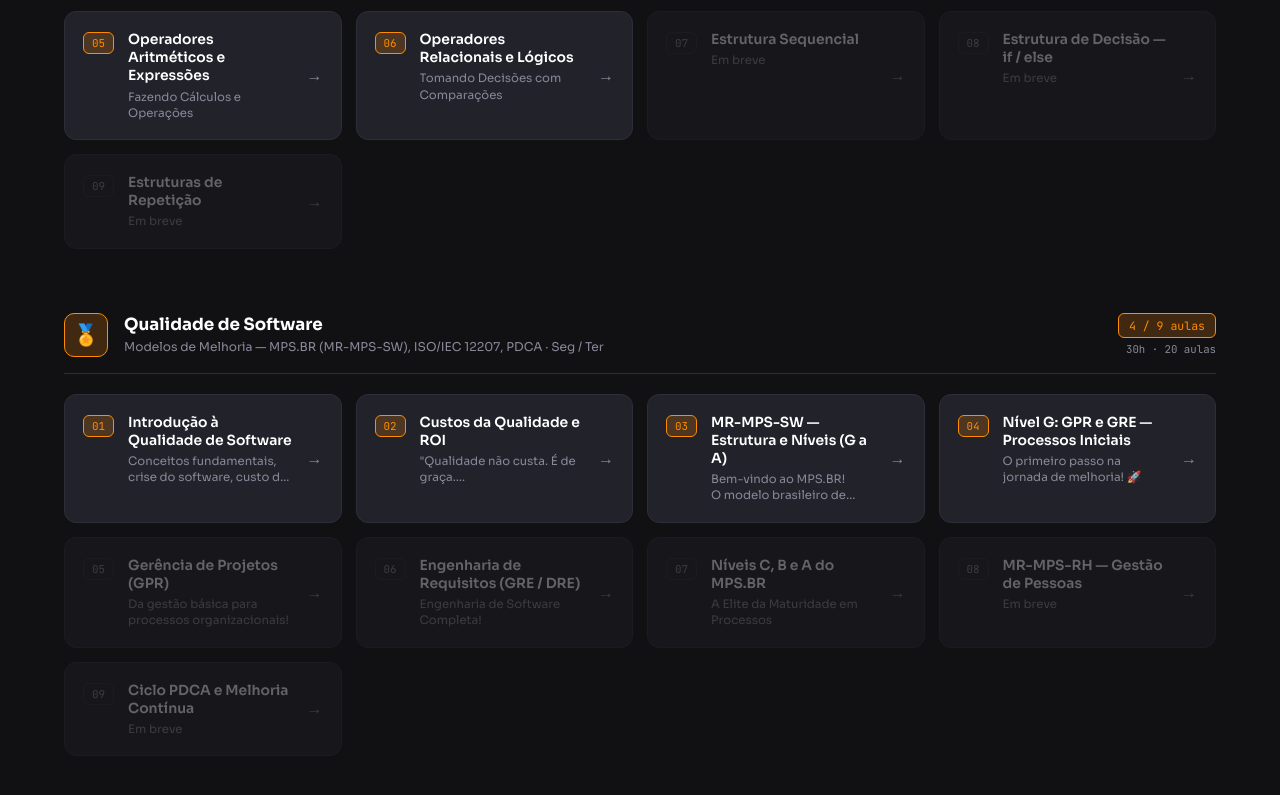
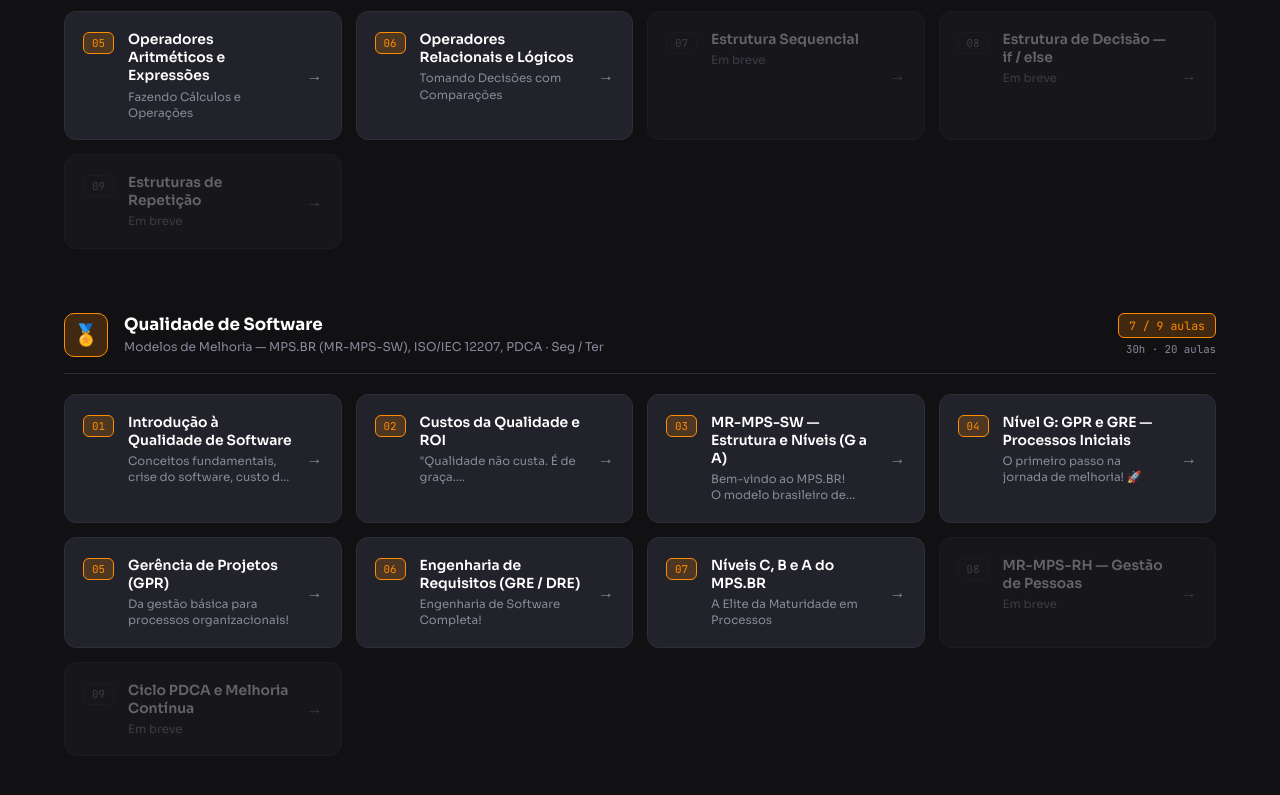
Before and after one commit to tdggaltra/unifil-aulas, a plain HTML site: page index.html in a window 1280 px wide. Shown: the part 1535-2330 px from the top of the page. Drawn offline with Linux system fonts and the light colour scheme.

Commit message:
feat: introdução aulas Qualidade 5, 6 e 7_Correção

```diff
--- a/index.html
+++ b/index.html
@@ -671,7 +671,7 @@
                 </div>
                 <span class="lesson-arrow">→</span>
             </a>
-            <a class="lesson-card soon" href="Qualidade_software/aula05_niveis_f_e.html" target="_blank" tabindex="-1">
+            <a class="lesson-card" href="Qualidade_software/aula05_niveis_f_e.html" target="_blank" tabindex="-1">
                 <span class="lesson-num">05</span>
                 <div class="lesson-info">
                     <div class="lesson-title">Gerência de Projetos (GPR)</div>
@@ -679,7 +679,7 @@
                 </div>
                 <span class="lesson-arrow">→</span>
             </a>
-            <a class="lesson-card soon" href="Qualidade_software/aula06_nivel_d_dre_des_val.html" target="_blank" tabindex="-1">
+            <a class="lesson-card" href="Qualidade_software/aula06_nivel_d_dre_des_val.html" target="_blank" tabindex="-1">
                 <span class="lesson-num">06</span>
                 <div class="lesson-info">
                     <div class="lesson-title">Engenharia de Requisitos (GRE / DRE)</div>
@@ -687,7 +687,7 @@
                 </div>
                 <span class="lesson-arrow">→</span>
             </a>
-            <a class="lesson-card soon" href="Qualidade_software/aula07_niveis_c_b_a.html" target="_blank" tabindex="-1">
+            <a class="lesson-card" href="Qualidade_software/aula07_niveis_c_b_a.html" target="_blank" tabindex="-1">
                 <span class="lesson-num">07</span>
                 <div class="lesson-info">
                     <div class="lesson-title">Níveis C, B e A do MPS.BR</div>
```
